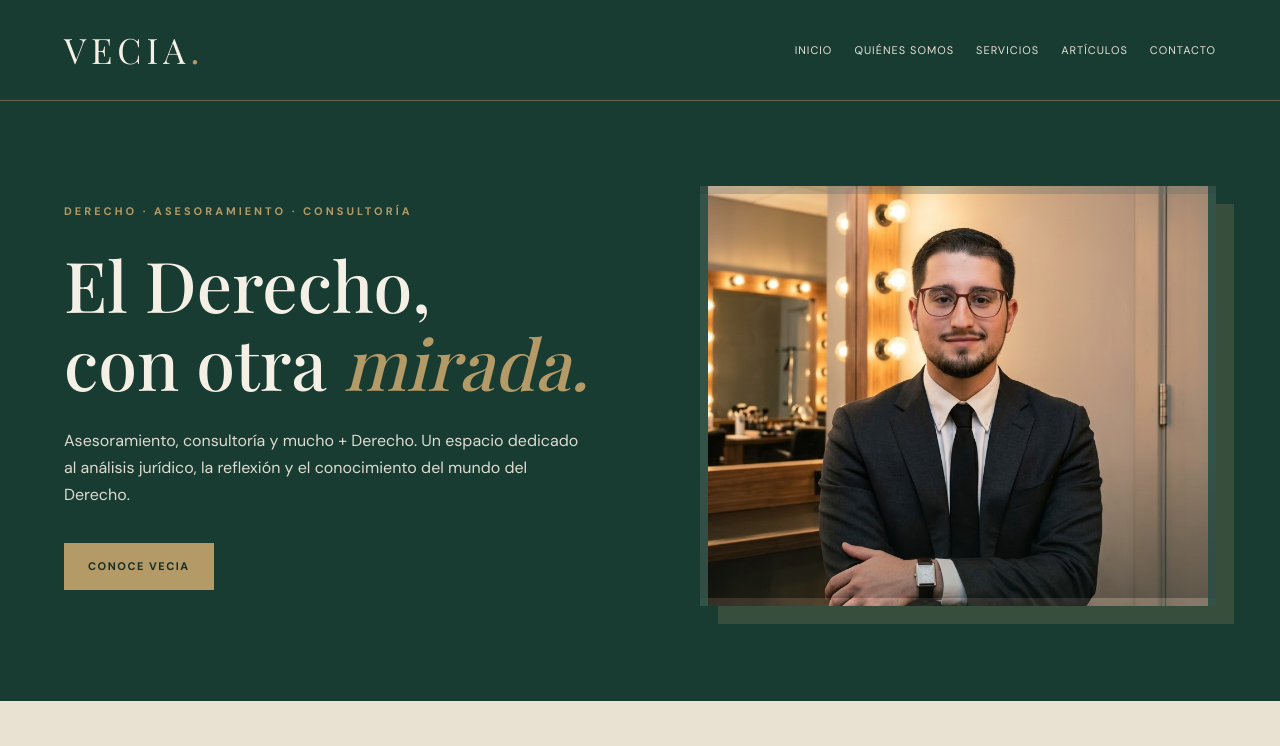
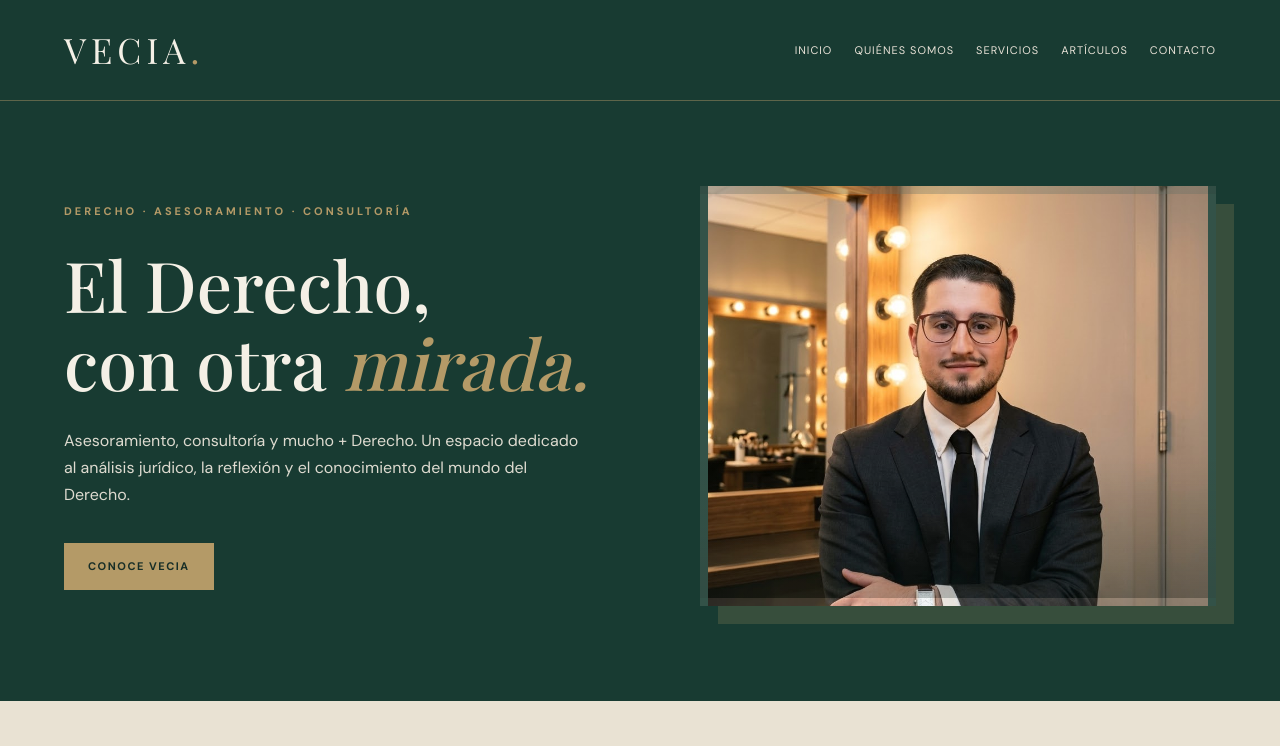
Before and after one commit to juancgv36-web/vecia-juristas, a plain HTML site: page index.html in a window 1280 px wide. Shown: the top 746 px of the page. Drawn offline with nearby package versions, Linux system fonts and the light colour scheme.

Commit message:
Actualizar index.html

```diff
--- a/index.html
+++ b/index.html
@@ -157,7 +157,7 @@ h1, h2, h3 {
     min-height: 420px;
     background:
         linear-gradient(180deg, transparent 65%, rgba(17,35,29,.25)),
-        url('IMG-20261020-WA0002(1).jpg') center 50% / cover no-repeat;
+        url('IMG-20261020-WA0002(1).jpg') center 40% / cover no-repeat;
     border: 8px solid rgba(244,240,230,.12);
     box-shadow: 18px 18px 0 rgba(180,154,103,.2);
 }
```
